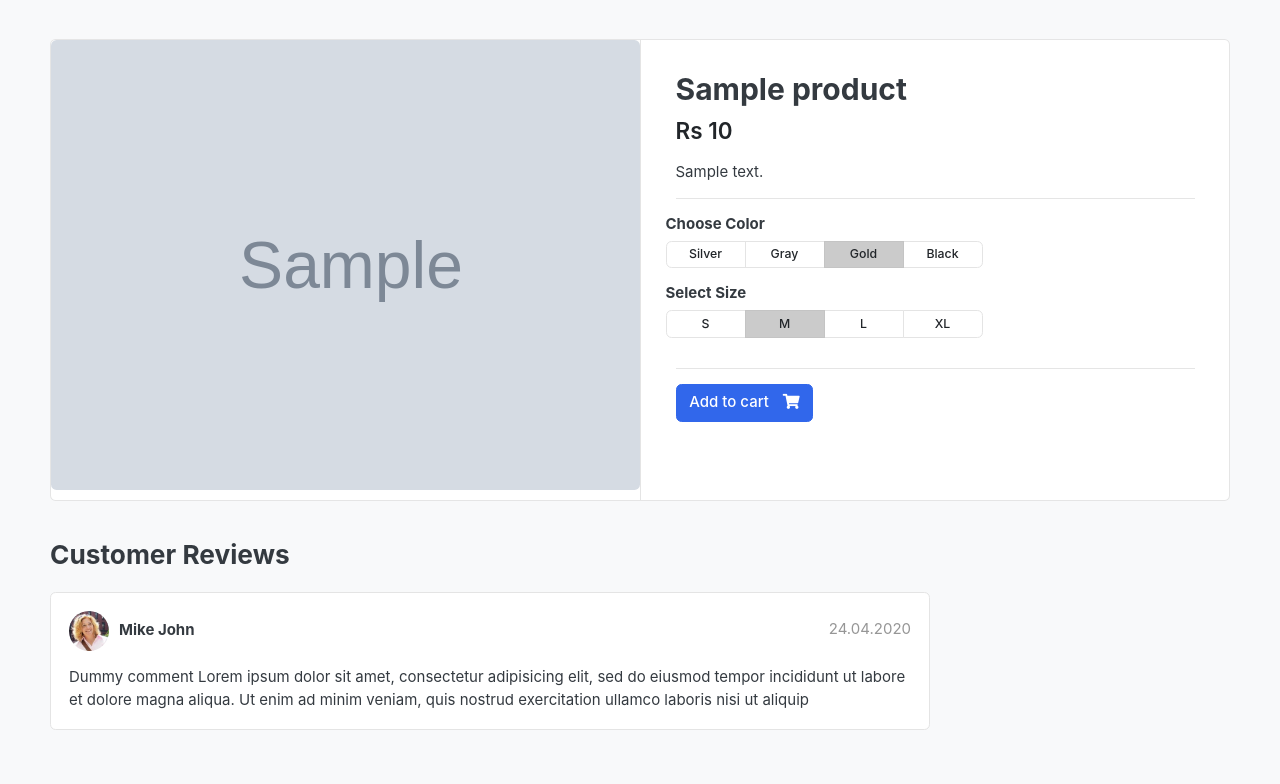
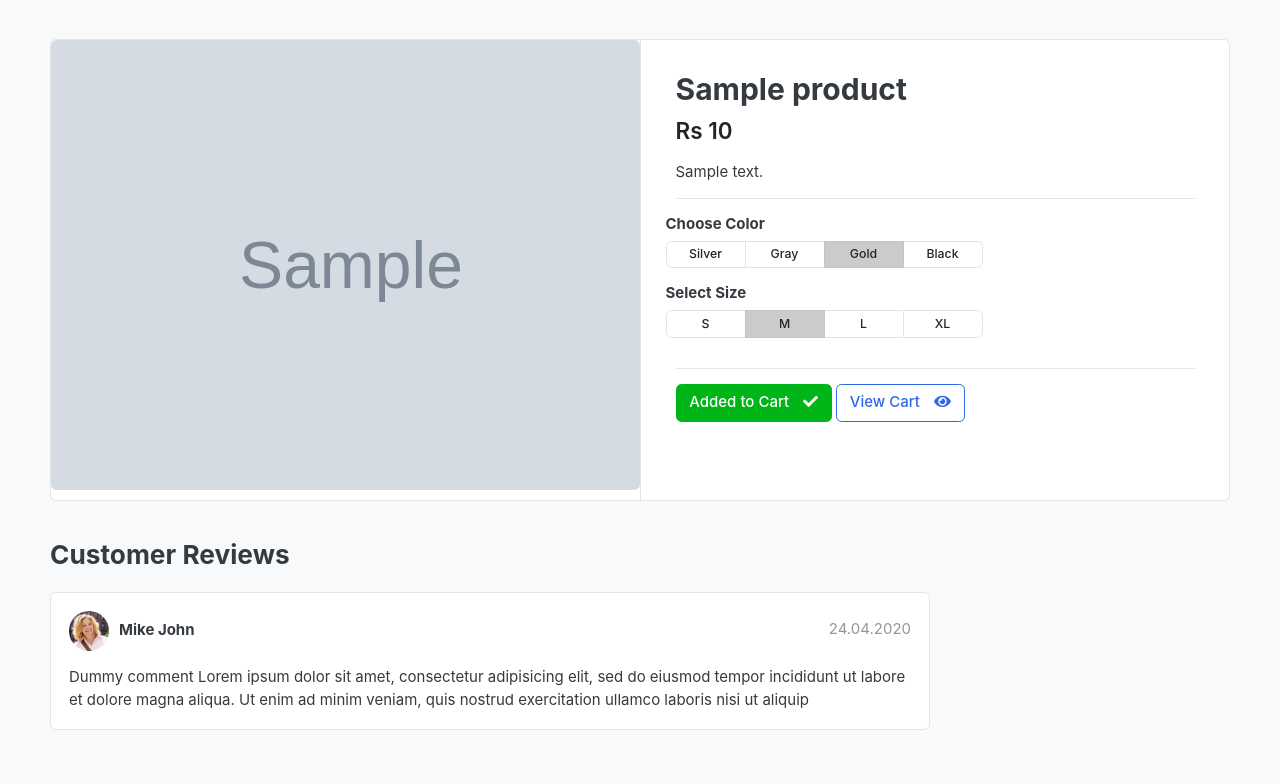
Before and after one commit to shadow299/zonomart-django, a Django app: template zonomart/templates/store/product_detail.html in a window 1280 px wide. Shown: the part 119-903 px from the top of the page. Run offline with Django 3.2, Linux system fonts and the light colour scheme; the template is opened without the code that fills it: values that come from a table or form of the project are taken from there, others are empty; tables that the repository leaves empty hold one stand-in row (values such as "Sample post"); grey boxes marked "Sample" are stand-in pictures; some libraries are stand-ins or nearby versions; some web fonts are replaced.

Commit message:
fixed cart bugs

```diff
--- /dev/null
+++ b/zonomart/carts/context_processors.py
@@ -0,0 +1,16 @@
+from .models import Cart, CartItem
+from .views import _cart_id
+
+def counter(request):
+    cart_count = 0
+    if 'admin' in request.path:
+        return {}
+    else:
+        try:
+            cart = Cart.objects.filter(cart_id=_cart_id(request))
+            cart_items = CartItem.objects.all().filter(cart=cart[:1])
+            for cart_item in cart_items:
+                cart_count=cart_count + cart_item.quantity
+        except Cart.DoesNotExist:
+            cart_count = 0
+    return dict(cart_count=cart_count)
--- a/zonomart/store/views.py
+++ b/zonomart/store/views.py
@@ -1,6 +1,8 @@
 from django.shortcuts import render, get_object_or_404
 from store.models import Product
 from category.models import Category
+from carts.models import CartItem
+from carts.views import _cart_id
 
 # Create your views here.
 def store(request, category_slug = None):
@@ -27,11 +29,14 @@ def store(request, category_slug = None):
 def product_detail(request, category_slug, product_slug):
     try:
         single_product = Product.objects.get(category__slug = category_slug, slug = product_slug)
+        in_cart = CartItem.objects.filter(cart__cart_id = _cart_id(request), product=single_product).exists()
+
     except Exception as e:
         raise e
 
     context = {
         'single_product': single_product,
+        'in_cart': in_cart,
     }
 
     return render(request, 'store/product_detail.html', context)
--- a/zonomart/templates/includes/navbar.html
+++ b/zonomart/templates/includes/navbar.html
@@ -68,9 +68,9 @@
                                 <a href="./register.html"> Register</a>
                             </div>
                         </div>
-                        <a href="./cart.html" class="widget-header pl-3 ml-3">
+                        <a href="{% url 'cart' %}" class="widget-header pl-3 ml-3">
                             <div class="icon icon-sm rounded-circle border"><i class="fa fa-shopping-cart"></i></div>
-                            <span class="badge badge-pill badge-danger notify">0</span>
+                            <span class="badge badge-pill badge-danger notify">{{cart_count}}</span>
                         </a>
                     </div> <!-- widgets-wrap.// -->
                 </div> <!-- col.// -->
--- a/zonomart/templates/store/product_detail.html
+++ b/zonomart/templates/store/product_detail.html
@@ -71,7 +71,13 @@
         {% if single_product.stock <= 0 %}
           <h5 class="text-danger">Out Of Stock</h5>
         {% else %}
-          <a href="{% url 'add_cart' single_product.id%}" class="btn  btn-primary"> <span class="text">Add to cart</span> <i class="fas fa-shopping-cart"></i>  </a>
+          {% if in_cart %}
+            <!-- added to cart -->
+            <a href="#" class="btn  btn-success"> <span class="text">Added to Cart</span> <i class="fas fa-check"></i>  </a>
+            <a href="{% url 'cart'%}" class="btn  btn-outline-primary"> <span class="text">View Cart</span> <i class="fas fa-eye"></i>  </a>
+          {% else %}
+            <a href="{% url 'add_cart' single_product.id%}" class="btn  btn-primary"> <span class="text">Add to cart</span> <i class="fas fa-shopping-cart"></i>  </a>
+          {% endif %}
         {% endif %}
     </article> <!-- product-info-aside .// -->
             </main> <!-- col.// -->
--- a/zonomart/templates/store/store.html
+++ b/zonomart/templates/store/store.html
@@ -146,7 +146,11 @@
                             <del class="price-old">Rs {{ product.price }}</del>
                         </div> <!-- price-wrap.// -->
                     </div>
-                    <a href="#" class="btn btn-block btn-primary">Add to cart </a>
+                    {% if product.stock <= 0 %}
+                        <h5 class="text-danger">Out Of Stock</h5>
+                    {% else %}
+                    <a href="{% url 'add_cart' product.id%}" class="btn btn-block btn-primary">Add to cart </a>
+                    {% endif %}
                 </figcaption>
             </figure>
         </div> <!-- col.// -->
--- a/zonomart/zonomart/settings.py
+++ b/zonomart/zonomart/settings.py
@@ -67,6 +67,7 @@ TEMPLATES = [
                 'django.contrib.auth.context_processors.auth',
                 'django.contrib.messages.context_processors.messages',
                 'category.context_processors.menu_links',
+                'carts.context_processors.counter',
             ],
         },
     },
```
Also changed, not shown: zonomart/templates/store/cart.html (+10 -3 lines).
